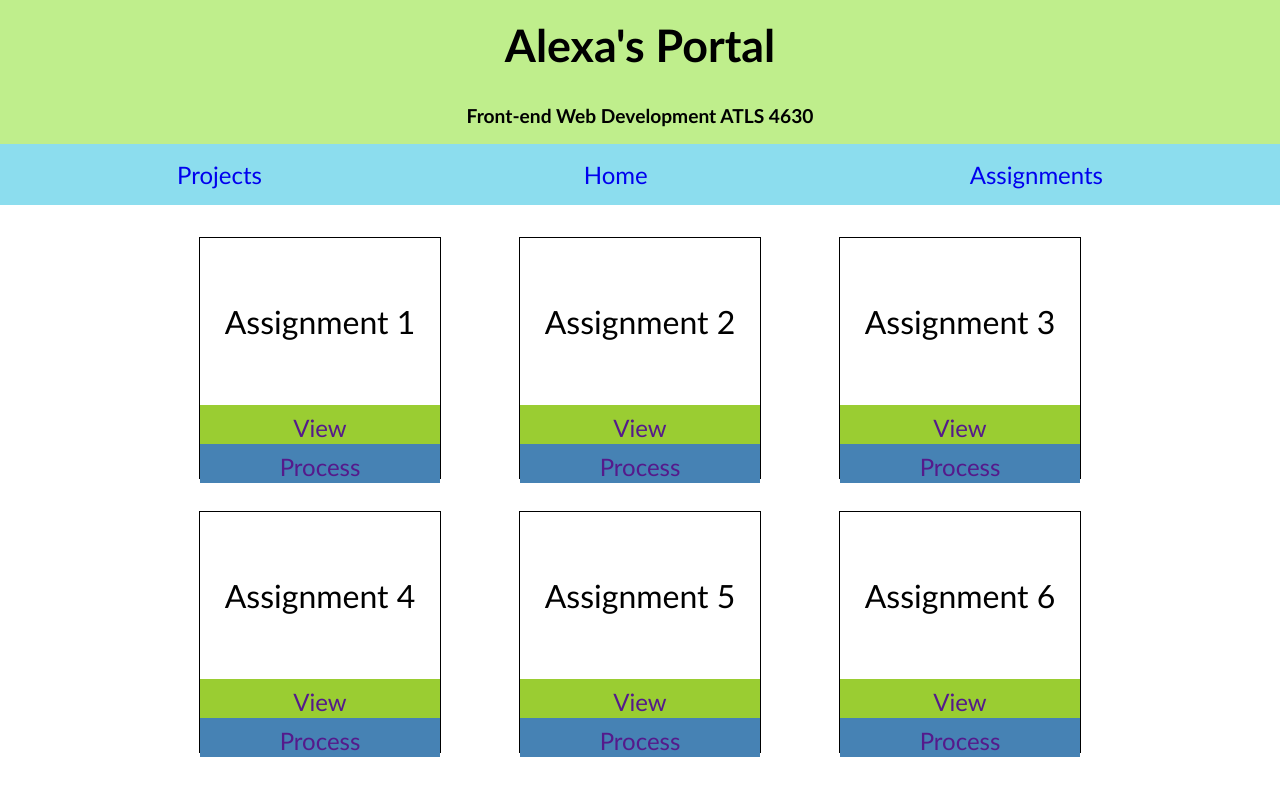
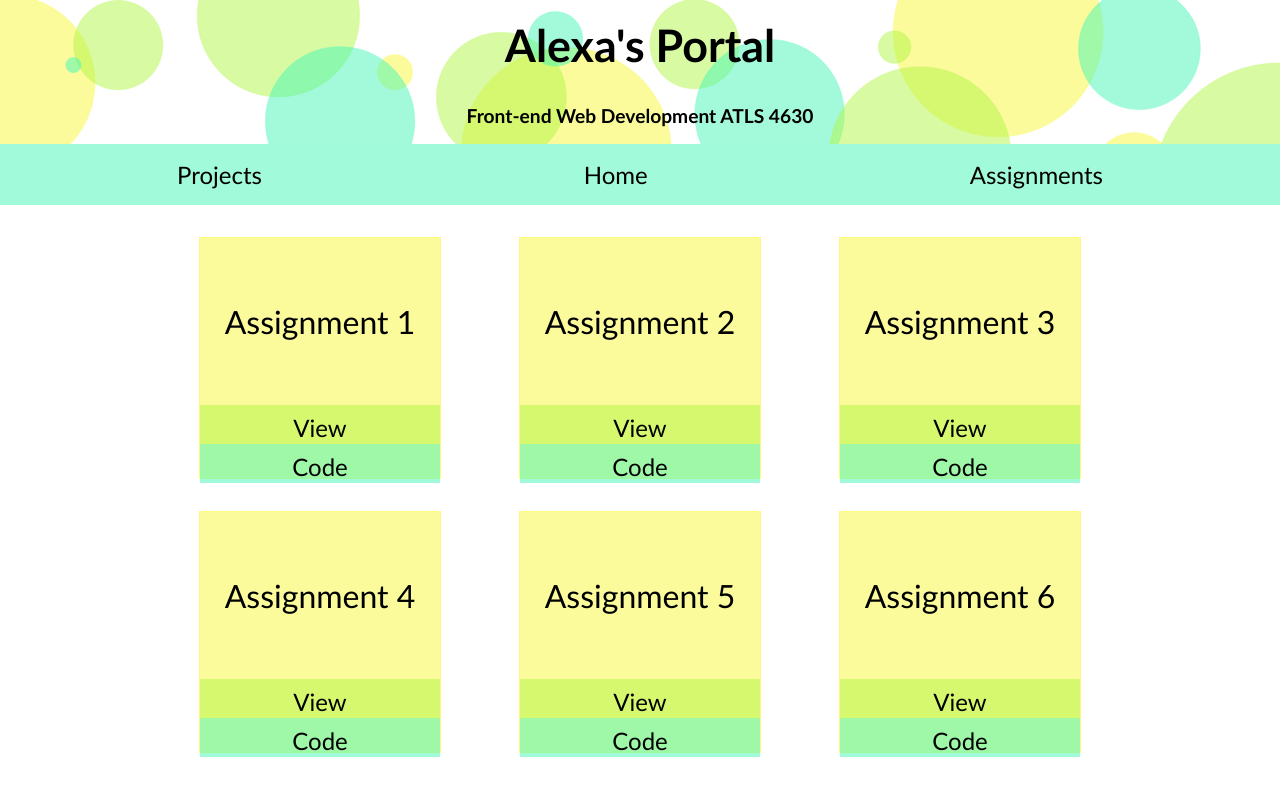
Before and after one commit to anhugenberg/frontend-web, a plain HTML site: page ClassPortal/assignments-ah.html in a window 1280 px wide. Drawn offline with Linux system fonts and the light colour scheme.

Commit message:
added changes

```diff
--- a/ClassPortal/assignments-ah.html
+++ b/ClassPortal/assignments-ah.html
@@ -25,10 +25,10 @@
             <div class="pageblocks">
                 <div class="eachblock">Assignment 1
                     <div class="view">
-                        <a href="">View</a>
+                        <a href="https://creative.colorado.edu/~alhu9113/frontend-web/Assignment1/index.html" target="_blank">View</a>
                     </div>
                     <div class="process">
-                        <a href="">Process</a>
+                        <a href="https://github.com/anhugenberg/frontend-web/tree/main/Assignment1" target="_blank">Code</a>
                     </div>
                 </div>
                 <div class="eachblock">Assignment 2
@@ -36,7 +36,7 @@
                         <a href="">View</a>
                     </div>
                     <div class="process">
-                        <a href="">Process</a>
+                        <a href="">Code</a>
                     </div>
                 </div>
                 <div class="eachblock">Assignment 3
@@ -44,7 +44,7 @@
                         <a href="">View</a>
                     </div>
                     <div class="process">
-                        <a href="">Process</a>
+                        <a href="">Code</a>
                     </div>
                 </div>
                 <div class="eachblock">Assignment 4
@@ -52,7 +52,7 @@
                         <a href="">View</a>
                     </div>
                     <div class="process">
-                        <a href="">Process</a>
+                        <a href="">Code</a>
                     </div>
                 </div>
                 <div class="eachblock">Assignment 5
@@ -60,7 +60,7 @@
                         <a href="">View</a>
                     </div>
                     <div class="process">
-                        <a href="">Process</a>
+                        <a href="">Code</a>
                     </div>
                 </div>
                 <div class="eachblock">Assignment 6
@@ -68,7 +68,7 @@
                         <a href="">View</a>
                     </div>
                     <div class="process">
-                        <a href="">Process</a>
+                        <a href="">Code</a>
                     </div>
                 </div>
             </div>
--- a/ClassPortal/css/home.css
+++ b/ClassPortal/css/home.css
@@ -4,11 +4,16 @@ body{
 }
 
 header{
-    background-color:rgb(191, 238, 140);
+    background-image: url(../titlebackground.png);
+    /*background-color:rgb(191, 238, 140);*/
     padding: 4rem;
 }
 nav{
-    background-color:rgb(140,221,238);
+    background-color: rgb(69,246,181,.5);
+}
+
+nav a:link, a:active, a:visited{
+    color:black;
 }
 
 h1{
@@ -39,6 +44,11 @@ div a:hover {
     text-decoration: underline;
 }
 
+nav a:hover{
+    color: white;
+    text-decoration: none;
+}
+
 .pageblocks{
     display: flex;
     flex-flow: row wrap;
@@ -51,8 +61,8 @@ div a:hover {
 .eachblock {
     text-decoration: none;
     text-align: center;
-    border: 0.1rem solid black;
-    width: 15rem;
+    border: 0.1rem solid rgb(247,247,58,.3);
+    background-color: rgb(247,247,58,.5);
     font-size: 2rem;
     padding-top: 4rem;
     padding-bottom: 4rem;
@@ -65,7 +75,7 @@ div a:hover {
 .eachblock2 {
     text-decoration: none;
     text-align: center;
-    border: 0.1rem solid black;
+    border: 0.4rem solid rgb(69,246,181,.5);
     width: 15rem;
     font-size: 2rem;
     padding-top: 4rem;
@@ -77,19 +87,43 @@ div a:hover {
 
 }
 
-.pageBlocks a:hover{
+.pageBlocks a:link, a:hover{
     text-decoration: underline;
 }
 
 .view{
     margin-top: 4rem;
-    background: yellowgreen;
+    background: rgb(178,246,69,.5);
+}
+
+.view a:link{
+    color:black;
 }
 
 .process{
-    background: steelblue;
+    background: rgb(69,246,181,.5);
+}
+
+.process a:link{
+    color:black;
 }
 
 #smallheader{
     padding: .1rem;
 }
+
+#project{
+    background-image: url(../projectbackground.png);
+}
+
+#project a:link{
+    color: black;
+}
+
+#assignment{
+    background-image: url(../assignmentbackground.png);
+}
+
+#assignment a:link{
+    color:black;
+}
```
Also changed, not shown: ClassPortal/class-portal-ah.html (+2 -2 lines), ClassPortal/assignmentbackground.png (added), ClassPortal/projectbackground.png (added), ClassPortal/titlebackground.png (added).
